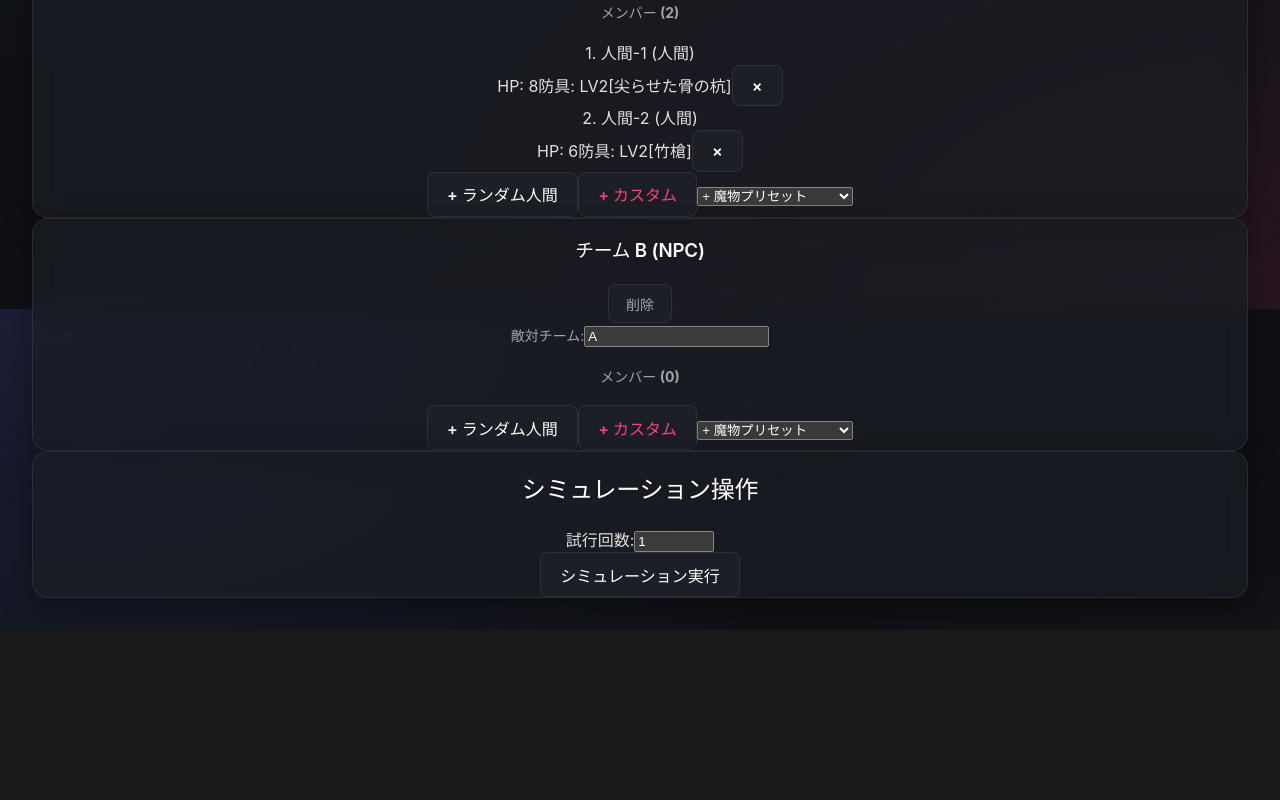
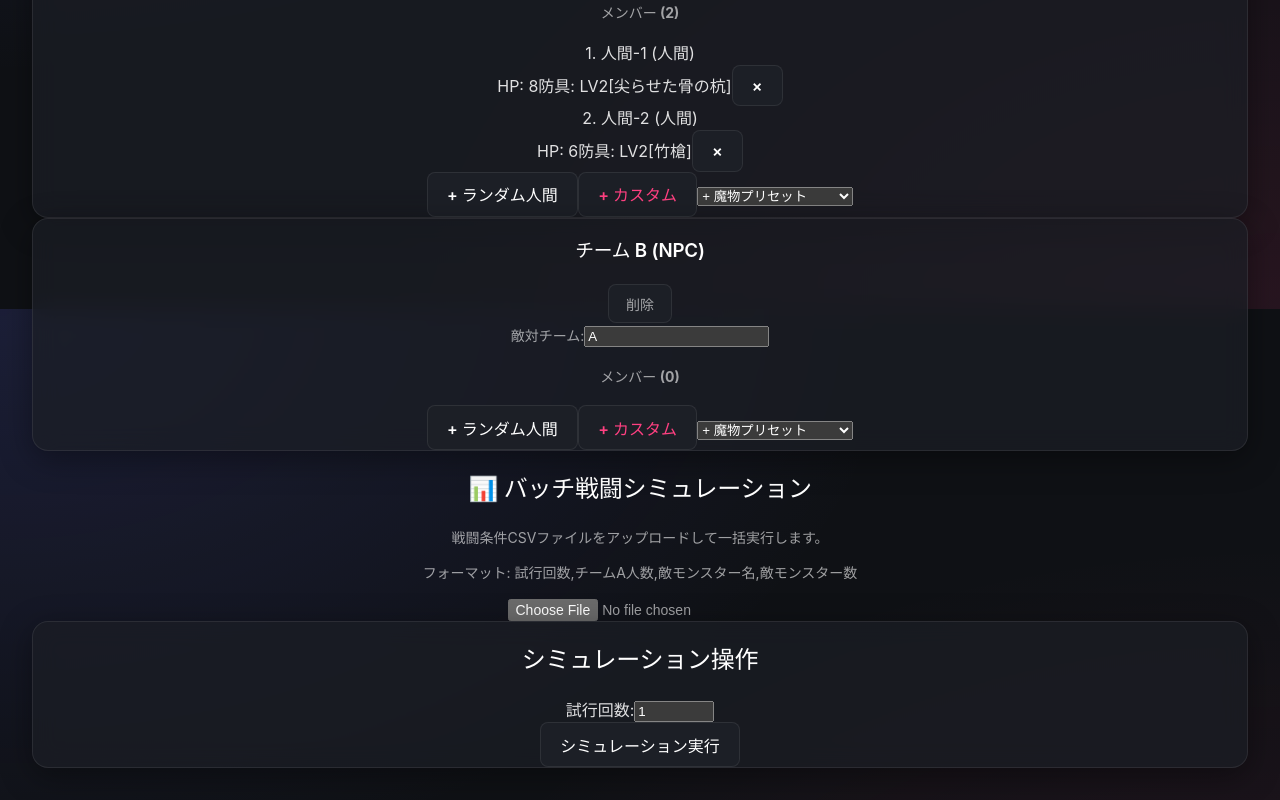
Before and after one commit to Yasabihhagure/NBCBattleSimulator, a React (Vite) app: page / in a window 1280 px wide. Shown: the part 491-1291 px from the top of the page. Before the commit the page ends 1121 px from the top, so only its background shows below. Built offline with nearby package versions, Linux system fonts and the light colour scheme.

Commit message:
戦闘条件ファイルの読み込みと戦闘結果のファイル出力

```diff
--- a/src/App.tsx
+++ b/src/App.tsx
@@ -2,6 +2,7 @@ import { useState } from 'react';
 import { TeamConfig } from './components/TeamConfig';
 import { SimulationRunner } from './components/SimulationRunner';
 import { ResultsView } from './components/ResultsView';
+import { BatchBattleRunner } from './components/BatchBattleRunner';
 import { Team } from './domain/Team';
 import { Simulator } from './domain/Simulator';
 import type { SimulationSummary } from './domain/Simulator';
@@ -71,7 +72,7 @@ function App() {
     <div className="min-h-screen">
       <header className="mb-8">
         <h1>信長の黒い城戦闘シミュレータ</h1>
-        <p className="text-sm text-gray-400">v1.0.0</p>
+        <p className="text-sm text-gray-400">v1.1.0</p>
       </header>
 
       <main className="max-w-4xl mx-auto flex flex-col gap-8 pb-12">
@@ -84,6 +85,8 @@ function App() {
           onSetRandomizeTeamA={setRandomizeTeamA}
         />
 
+        <BatchBattleRunner />
+
         <SimulationRunner onRun={handleRunSimulation} isRunning={isRunning} />
 
         <ResultsView results={simulationResults} />
--- /dev/null
+++ b/src/components/BatchBattleRunner.tsx
@@ -0,0 +1,194 @@
+import { useState, useRef } from 'react';
+import { Simulator } from '../domain/Simulator';
+import { Team } from '../domain/Team';
+import { createHumanoid, MonsterPresets } from '../domain/Presets';
+
+interface BatchRow {
+    trialCount: number;
+    teamASize: number;
+    monsterName: string;
+    monsterCount: number;
+}
+
+interface BatchResult extends BatchRow {
+    winRateA: number;
+    survivalRateA: number;
+    winRateB: number;
+    fleeRateB: number;
+}
+
+export const BatchBattleRunner = () => {
+    const [processing, setProcessing] = useState(false);
+    const [progress, setProgress] = useState<string>("");
+    const fileInputRef = useRef<HTMLInputElement>(null);
+
+    const handleFileChange = async (e: React.ChangeEvent<HTMLInputElement>) => {
+        const file = e.target.files?.[0];
+        if (!file) return;
+
+        setProcessing(true);
+        setProgress("Starting batch process...");
+
+        try {
+            const text = await file.text();
+            const rows = parseCSV(text);
+            const results: BatchResult[] = [];
+
+            for (let i = 0; i < rows.length; i++) {
+                const row = rows[i];
+                setProgress(`Processing row ${i + 1}/${rows.length}: ${row.monsterName} x${row.monsterCount} (Trials: ${row.trialCount})`);
+
+                // Create Team Factory for this row
+                const teamFactory = () => {
+                    // Team A: Humans
+                    const teamAMembers = [];
+                    for (let j = 1; j <= row.teamASize; j++) {
+                        teamAMembers.push(createHumanoid(`人間-${j}`));
+                    }
+                    const teamA = new Team('A', 'Player', teamAMembers, ['B']);
+                    teamA.initialMemberCount = teamAMembers.length;
+
+                    // Team B: Monsters
+                    const teamBMembers = [];
+                    const monsterFactory = MonsterPresets[row.monsterName];
+                    if (!monsterFactory) {
+                        throw new Error(`Unknown monster: ${row.monsterName}`);
+                    }
+
+                    for (let j = 1; j <= row.monsterCount; j++) {
+                        const m = monsterFactory();
+                        // Assign unique names if multiple?
+                        m.name = row.monsterCount > 1 ? `${row.monsterName} ${j}` : row.monsterName;
+                        teamBMembers.push(m);
+                    }
+                    const teamB = new Team('B', 'NPC', teamBMembers, ['A']);
+                    teamB.initialMemberCount = teamBMembers.length;
+
+                    return [teamA, teamB];
+                };
+
+                const sim = new Simulator([]); // Empty init, we use factory
+                // Run simulation
+                // Yield to event loop to allow UI updates
+                await new Promise(r => setTimeout(r, 10));
+
+                const simResult = await sim.run(row.trialCount, teamFactory, false); // Default karma false
+
+                results.push({
+                    ...row,
+                    winRateA: simResult.winRates['A'] || 0,
+                    survivalRateA: simResult.avgSurvivalRates['A'] || 0,
+                    winRateB: simResult.winRates['B'] || 0,
+                    fleeRateB: simResult.avgFleeRates['B'] || 0
+                });
+            }
+
+            setProgress("Generating CSV...");
+            const csvContent = generateCSV(results);
+            downloadCSV(csvContent);
+            setProgress("Completed!");
+
+        } catch (err) {
+            console.error(err);
+            setProgress(`Error: ${err instanceof Error ? err.message : String(err)}`);
+        } finally {
+            setProcessing(false);
+            if (fileInputRef.current) {
+                fileInputRef.current.value = ''; // Reset input
+            }
+        }
+    };
+
+    const parseCSV = (text: string): BatchRow[] => {
+        const lines = text.split(/\r?\n/);
+        const data: BatchRow[] = [];
+
+        for (const line of lines) {
+            const trimmed = line.trim();
+            if (!trimmed || trimmed.startsWith('#')) continue;
+
+            // Format: TrialCount,TeamASize,TeamBMonsterName,TeamBMonsterCount
+            const parts = trimmed.split(',').map(s => s.trim());
+            if (parts.length < 4) continue;
+
+            const trialCount = parseInt(parts[0], 10);
+            const teamASize = parseInt(parts[1], 10);
+            const monsterName = parts[2];
+            const monsterCount = parseInt(parts[3], 10);
+
+            if (isNaN(trialCount) || isNaN(teamASize) || isNaN(monsterCount)) continue;
+
+            data.push({ trialCount, teamASize, monsterName, monsterCount });
+        }
+        return data;
+    };
+
+    const generateCSV = (results: BatchResult[]): string => {
+        // Spec: 試行回数,チームAの人数,チームBのモンスター名,チームBのモンスター数,チームAの勝率,チームAの生存率,チームBの勝率,チームBの敗走/逃走率
+        const lines = [
+            "# 試行回数,チームAの人数,チームBのモンスター名,チームBのモンスター数,チームAの勝率,チームAの生存率,チームBの勝率,チームBの敗走/逃走率"
+        ];
+
+        for (const r of results) {
+            lines.push(`${r.trialCount},${r.teamASize},${r.monsterName},${r.monsterCount},${r.winRateA.toFixed(4)},${r.survivalRateA.toFixed(4)},${r.winRateB.toFixed(4)},${r.fleeRateB.toFixed(4)}`);
+        }
+
+        return lines.join('\n');
+    };
+
+    const downloadCSV = (content: string) => {
+        const blob = new Blob([content], { type: 'text/csv;charset=utf-8;' });
+        const url = URL.createObjectURL(blob);
+        const link = document.createElement('a');
+        link.setAttribute('href', url);
+        link.setAttribute('download', `battle_results_${new Date().getTime()}.csv`);
+        link.style.visibility = 'hidden';
+        document.body.appendChild(link);
+        link.click();
+        document.body.removeChild(link);
+    };
+
+    return (
+        <div className="bg-gray-800 p-6 rounded-lg shadow-lg border border-gray-700">
+            <h2 className="text-xl font-bold mb-4 flex items-center gap-2">
+                <span>📊</span> バッチ戦闘シミュレーション
+            </h2>
+
+            <div className="space-y-4">
+                <div className="text-sm text-gray-300">
+                    <p>戦闘条件CSVファイルをアップロードして一括実行します。</p>
+                    <p className="mt-1 text-gray-400 text-xs">フォーマット: 試行回数,チームA人数,敵モンスター名,敵モンスター数</p>
+                </div>
+
+                <div className="flex gap-4 items-center">
+                    <input
+                        type="file"
+                        accept=".csv"
+                        ref={fileInputRef}
+                        onChange={handleFileChange}
+                        disabled={processing}
+                        className="block w-full text-sm text-gray-400
+                            file:mr-4 file:py-2 file:px-4
+                            file:rounded-md file:border-0
+                            file:text-sm file:font-semibold
+                            file:bg-blue-600 file:text-white
+                            hover:file:bg-blue-700
+                            disabled:opacity-50"
+                    />
+                </div>
+
+                {processing && (
+                    <div className="bg-gray-900 p-3 rounded border border-gray-700 text-yellow-400 font-mono text-sm animate-pulse">
+                        {progress}
+                    </div>
+                )}
+
+                {!processing && progress && (
+                    <div className={`bg-gray-900 p-3 rounded border border-gray-700 font-mono text-sm ${progress.startsWith('Error') ? 'text-red-400' : 'text-green-400'}`}>
+                        {progress}
+                    </div>
+                )}
+            </div>
+        </div>
+    );
+};
```
Also changed, not shown: 1 other file (tests, documents, lock files or other folders).
